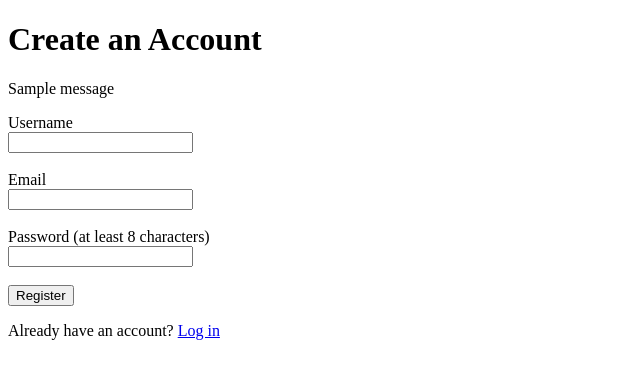
After one commit to PES-SE-MiniProject-2026/chat-application, a Flask app: page /register in a window 1280 px wide. The commit adds this page. Shown: the top 379 px of the page, without its empty margins (0-640 px from the left). Run offline with Flask 3, Linux system fonts and the light colour scheme; tables that the repository leaves empty hold one stand-in row (values such as "Sample post"); one stand-in notice (Sample message) is shown.

Commit message:
Implement user registration login and logout

```diff
--- a/app.py
+++ b/app.py
@@ -1,18 +1,164 @@
 
-from flask import Flask, render_template
+import os
+import re
+import sqlite3
+from functools import wraps
+from contextlib import contextmanager
+
+from flask import (
+    Flask,
+    render_template,
+    request,
+    redirect,
+    url_for,
+    session,
+    flash,
+)
 from flask_socketio import SocketIO, emit
+from werkzeug.security import generate_password_hash, check_password_hash
 
 app = Flask(__name__)
-app.config["SECRET_KEY"] = "development-secret-key"
 
+# Set CHAT_SECRET_KEY in your environment before deployment.
+app.config["SECRET_KEY"] = os.environ.get(
+    "CHAT_SECRET_KEY", "development-only-change-this-key"
+)
+app.config["SESSION_COOKIE_HTTPONLY"] = True
+app.config["SESSION_COOKIE_SAMESITE"] = "Lax"
+
+DATABASE = os.path.join(app.root_path, "users.db")
 socketio = SocketIO(app)
 
 
-@app.route("/")
-def index():
-    return render_template("index.html")
+@contextmanager
+def get_db():
+    connection = sqlite3.connect(DATABASE)
+    connection.row_factory = sqlite3.Row
+
+    try:
+        yield connection
+        connection.commit()
+    except Exception:
+        connection.rollback()
+        raise
+    finally:
+        connection.close()
+
+def init_db():
+    with get_db() as db:
+        db.execute("""
+            CREATE TABLE IF NOT EXISTS users (
+                id INTEGER PRIMARY KEY AUTOINCREMENT,
+                username TEXT NOT NULL COLLATE NOCASE UNIQUE,
+                email TEXT NOT NULL COLLATE NOCASE UNIQUE,
+                password_hash TEXT NOT NULL,
+                created_at TIMESTAMP DEFAULT CURRENT_TIMESTAMP
+            )
+        """)
 
 
+def login_required(view):
+    @wraps(view)
+    def wrapped_view(*args, **kwargs):
+        if "user_id" not in session:
+            flash("Please log in to continue.", "error")
+            return redirect(url_for("login"))
+        return view(*args, **kwargs)
+    return wrapped_view
+
+
+@app.route("/")
+@login_required
+def index():
+    return render_template("index.html", username=session["username"])
+
+
+@app.route("/register", methods=["GET", "POST"])
+def register():
+    if request.method == "POST":
+        username = request.form.get("username", "").strip()
+        email = request.form.get("email", "").strip().lower()
+        password = request.form.get("password", "")
+
+        if not re.fullmatch(r"[A-Za-z0-9_]{3,30}", username):
+            flash(
+                "Username must be 3–30 characters using letters, numbers or underscores.",
+                "error",
+            )
+            return render_template("register.html")
+
+        if not re.fullmatch(r"[^@\s]+@[^@\s]+\.[^@\s]+", email):
+            flash("Enter a valid email address.", "error")
+            return render_template("register.html")
+
+        if len(password) < 8:
+            flash("Password must contain at least 8 characters.", "error")
+            return render_template("register.html")
+
+        password_hash = generate_password_hash(password)
+
+        try:
+            with get_db() as db:
+                db.execute(
+                    """
+                    INSERT INTO users (username, email, password_hash)
+                    VALUES (?, ?, ?)
+                    """,
+                    (username, email, password_hash),
+                )
+        except sqlite3.IntegrityError:
+            flash("That username or email is already registered.", "error")
+            return render_template("register.html")
+
+        flash("Account created successfully. Please log in.", "success")
+        return redirect(url_for("login"))
+
+    return render_template("register.html")
+
+
+@app.route("/login", methods=["GET", "POST"])
+def login():
+    if request.method == "POST":
+        username_or_email = request.form.get(
+            "username_or_email", ""
+        ).strip()
+        password = request.form.get("password", "")
+
+        with get_db() as db:
+            user = db.execute(
+                """
+                SELECT id, username, password_hash
+                FROM users
+                WHERE username = ? COLLATE NOCASE
+                   OR email = ? COLLATE NOCASE
+                """,
+                (username_or_email, username_or_email),
+            ).fetchone()
+
+        if user is None or not check_password_hash(
+            user["password_hash"], password
+        ):
+            flash("Invalid username/email or password.", "error")
+            return render_template("login.html")
+
+        # Clear any previous session before creating the new login session.
+        session.clear()
+        session["user_id"] = user["id"]
+        session["username"] = user["username"]
+
+        return redirect(url_for("index"))
+
+    return render_template("login.html")
+
+
+@app.route("/logout", methods=["POST"])
+def logout():
+    session.clear()
+    flash("You have been logged out.", "success")
+    return redirect(url_for("login"))
+
+
+# Existing Socket.IO connection events.
 @socketio.on("connect")
 def handle_connect(auth=None):
     print("Client connected")
@@ -25,25 +171,29 @@ def handle_disconnect(reason=None):
 
 @socketio.on("chat message")
 def handle_chat_message(data):
+    # Basic protection while HTTP login is being integrated.
+    # The separate authenticated WebSocket handshake task (#11)
+    # must still be completed and tested.
+    if "user_id" not in session:
+        return
+
     if not isinstance(data, dict):
         return
 
-    username = str(data.get("username", "Guest")).strip()[:30]
     message_text = str(data.get("text", "")).strip()[:1000]
-
     if not message_text:
         return
 
     message = {
-        "username": username or "Guest",
+        "username": session["username"],
         "text": message_text,
     }
 
-    # Broadcast to every connected client for the initial test.
     emit("chat message", message, broadcast=True)
 
 
 if __name__ == "__main__":
+    init_db()
     socketio.run(
         app,
         host="127.0.0.1",
--- /dev/null
+++ b/templates/register.html
@@ -0,0 +1,36 @@
+
+<!doctype html>
+<html lang="en">
+<head>
+  <meta charset="UTF-8">
+  <meta name="viewport" content="width=device-width, initial-scale=1">
+  <title>Create Account</title>
+</head>
+<body>
+  <h1>Create an Account</h1>
+
+  {% for category, message in get_flashed_messages(with_categories=true) %}
+    <p role="alert">{{ message }}</p>
+  {% endfor %}
+
+  <form method="POST" action="{{ url_for('register') }}">
+    <label for="username">Username</label><br>
+    <input id="username" name="username" minlength="3"
+           maxlength="30" required autocomplete="username"><br><br>
+
+    <label for="email">Email</label><br>
+    <input id="email" name="email" type="email"
+           required autocomplete="email"><br><br>
+
+    <label for="password">Password (at least 8 characters)</label><br>
+    <input id="password" name="password" type="password"
+           minlength="8" required autocomplete="new-password"><br><br>
+
+    <button type="submit">Register</button>
+  </form>
+
+  <p>Already have an account?
+    <a href="{{ url_for('login') }}">Log in</a>
+  </p>
+</body>
+</html>
```
Also changed, not shown: templates/index.html (+14 -19 lines), templates/login.html (added, +30 -0 lines).
